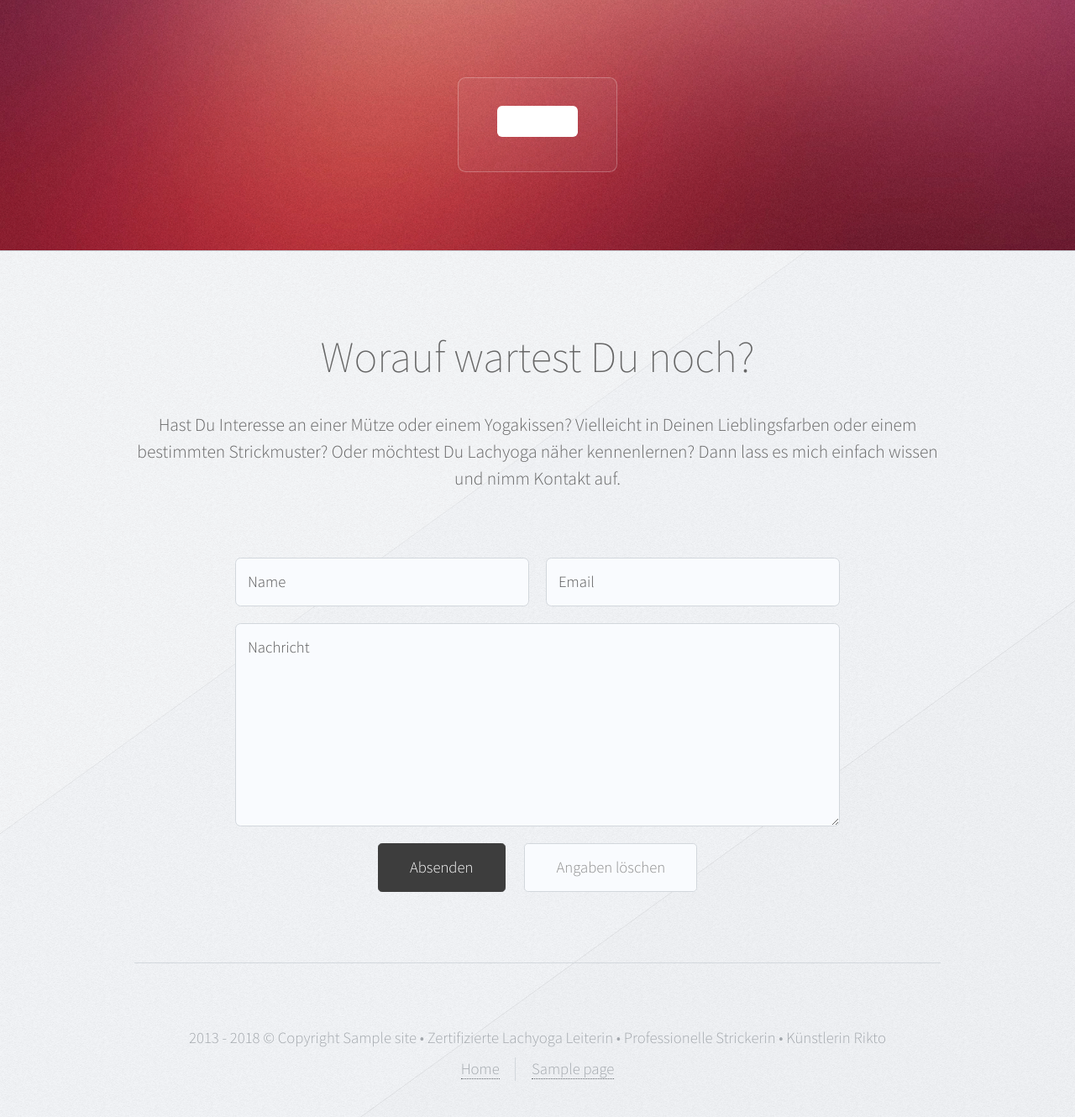
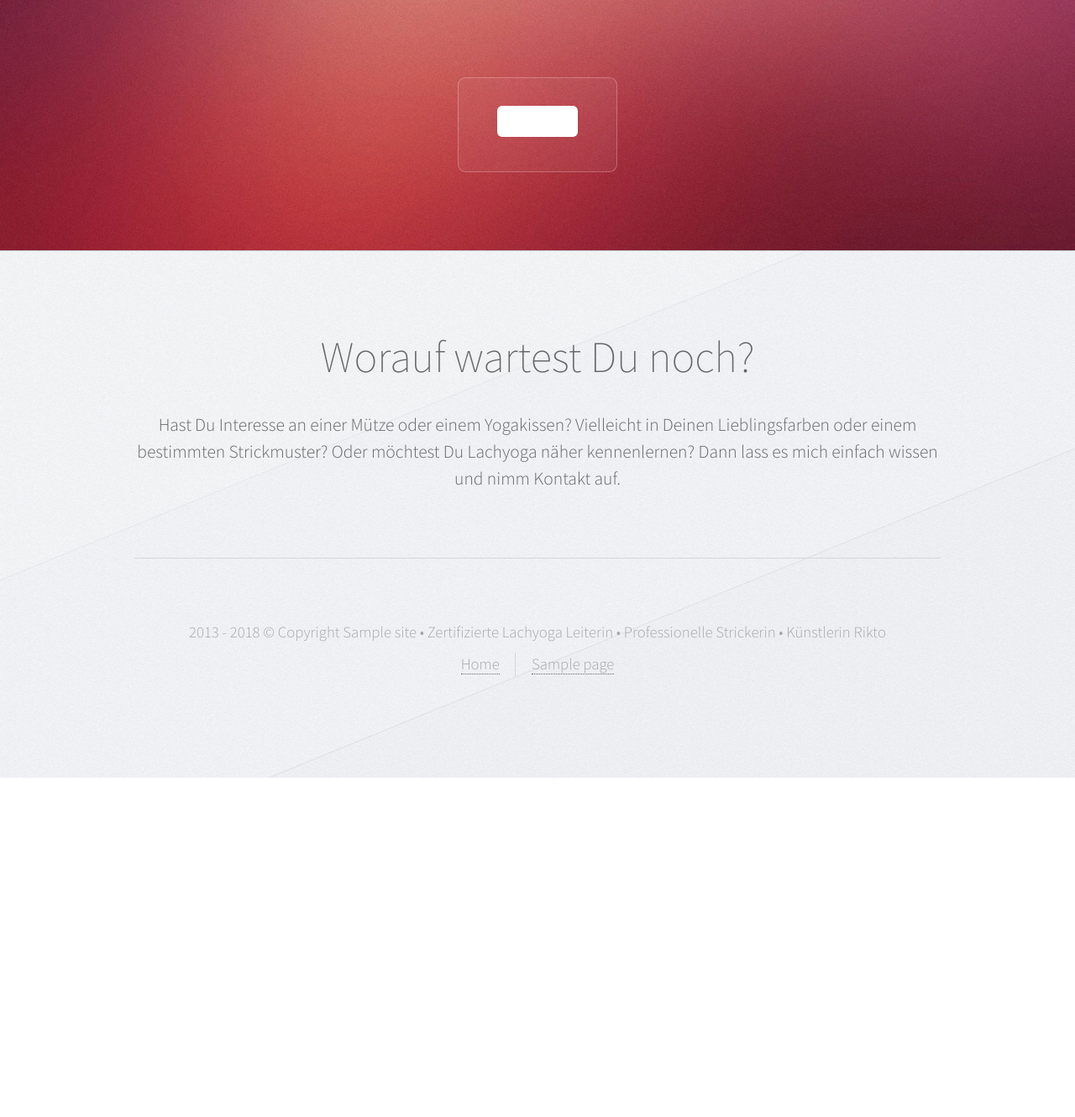
Before and after one commit to jaykobo/muzyma.de, a WordPress theme: template web/app/themes/muzyma/front-page.php in a window 1280 px wide. Shown: the part 1916-3246 px from the top of the page at 84% size. After the commit the page ends 2842 px from the top, so only its background shows below. Run offline with PHP 8.4 and a stand-in for WordPress, Linux system fonts and the light colour scheme; the site name, menu and one post (Sample post) are stand-ins, and other content is empty.

Commit message:
add wpforms shortcode in footer, add form styling

```diff
--- a/web/app/themes/muzyma/css/custom.css
+++ b/web/app/themes/muzyma/css/custom.css
@@ -249,7 +249,7 @@ nav.breadcrumb a {
 
 
 		.button.dark,
-		#footer-wrapper form input[type="submit"]
+		#footer-wrapper .wpforms-container form button[type="submit"]
 		{
 			background: #3d3d3d;
 			border-color: #3d3d3d;
@@ -257,7 +257,7 @@ nav.breadcrumb a {
 		}
 
 			.button.dark:hover,
-			#footer-wrapper form input[type="submit"]:hover
+			#footer-wrapper .wpforms-container form button[type="submit"]:hover
 			{
 				background:#4f4f4f;
 				border-color: #3d3d3d;
--- a/web/app/themes/muzyma/css/ie/v8.css
+++ b/web/app/themes/muzyma/css/ie/v8.css
@@ -15,6 +15,7 @@
 	form textarea,
 	input[type="button"],
 	input[type="submit"],
+	button[type="submit"],
 	input[type="reset"],
 	.button,
 	#logo a,
--- a/web/app/themes/muzyma/css/style-mobilep.css
+++ b/web/app/themes/muzyma/css/style-mobilep.css
@@ -92,6 +92,7 @@
 
 		input[type="button"],
 		input[type="submit"],
+		button[type="submit"],
 		input[type="reset"],
 		.button
 		{
--- a/web/app/themes/muzyma/css/style-narrow.css
+++ b/web/app/themes/muzyma/css/style-narrow.css
@@ -23,6 +23,7 @@
 
 		input[type="button"],
 		input[type="submit"],
+		button[type="submit"],
 		input[type="reset"],
 		.button
 		{
--- a/web/app/themes/muzyma/css/style.css
+++ b/web/app/themes/muzyma/css/style.css
@@ -31,7 +31,7 @@
 			animation: none !important;
 		}
 
-	body,input,textarea,select
+	body,input,textarea,select,button
 	{
 		font-family: 'Source Sans Pro', sans-serif;
 		font-weight: 300;
@@ -490,6 +490,7 @@
 		input[type="button"],
 		input[type="submit"],
 		input[type="reset"],
+		button[type="submit"],
 		.button,
 		a[rel="prev"],
 		a[rel="next"]
@@ -513,6 +514,7 @@
 			input[type="button"]:hover,
 			input[type="submit"]:hover,
 			input[type="reset"]:hover,
+			button[type="submit"]:hover,
 			.button:hover
 			{
 				color: #f35858;
--- a/web/app/themes/muzyma/footer.php
+++ b/web/app/themes/muzyma/footer.php
@@ -6,33 +6,7 @@
                         <p>Hast Du Interesse an einer Mütze oder einem Yogakissen? Vielleicht in Deinen Lieblingsfarben oder einem bestimmten Strickmuster? Oder möchtest Du Lachyoga näher kennenlernen? Dann lass es mich einfach wissen und nimm Kontakt auf.</p>
                     </header>
                     <section class="container small">
-                    <div class="row">
-                        <section class="12u">
-                            <form method="post" action="kontakt.php" id="kontaktform">
-                                <div class="row collapse-at-2 half">
-                                    <div class="6u">
-                                        <input name="name" placeholder="Name" type="text" required />
-                                    </div>
-                                    <div class="6u">
-                                        <input name="email" placeholder="Email" type="email" required />
-                                    </div>
-                                </div>
-                                <div class="row half">
-                                    <div class="12u">
-                                        <textarea name="nachricht" placeholder="Nachricht" required></textarea>
-                                    </div>
-                                </div>
-                                <div class="row half">
-                                    <div class="12u feature">
-                                        <ul class="actions">
-                                            <li><input type="submit" value="Absenden" /></li>
-                                            <li><input type="reset" value="Angaben löschen" /></li>
-                                        </ul>
-                                    </div>
-                                </div>
-                            </form>
-                        </section>
-                    </div>
+                        <?php echo do_shortcode('[wpforms id="617" title="false" description="false"]'); ?>
                     </section>
                 </div>
                 <div id="copyright" class="container">
--- a/web/app/themes/muzyma/header.php
+++ b/web/app/themes/muzyma/header.php
@@ -6,10 +6,10 @@
         <meta name="viewport" content="width=device-width, initial-scale=1.0">
 
         <!--[if lte IE 8]><script src="<?php bloginfo( 'template_directory' ) ?>/css/ie/html5shiv.js"></script><![endif]-->
-        <!-- <noscript> -->
+        <noscript>
             <link rel="stylesheet" href="<?php bloginfo( 'template_directory' ) ?>/css/skel.css" />
             <link rel="stylesheet" href="<?php bloginfo( 'template_directory' ) ?>/css/style.css" />
-        <!-- </noscript> -->
+        </noscript>
 
         <script src="<?php bloginfo( 'template_directory' ) ?>/js/jquery.min.js"></script>
         <script src="<?php bloginfo( 'template_directory' ) ?>/js/jquery.dropotron.min.js"></script>
```
Also changed, not shown: other parts of web/app/themes/muzyma/css/custom.css (+100 -0 lines), web/app/themes/muzyma/js/skel.min.js.
